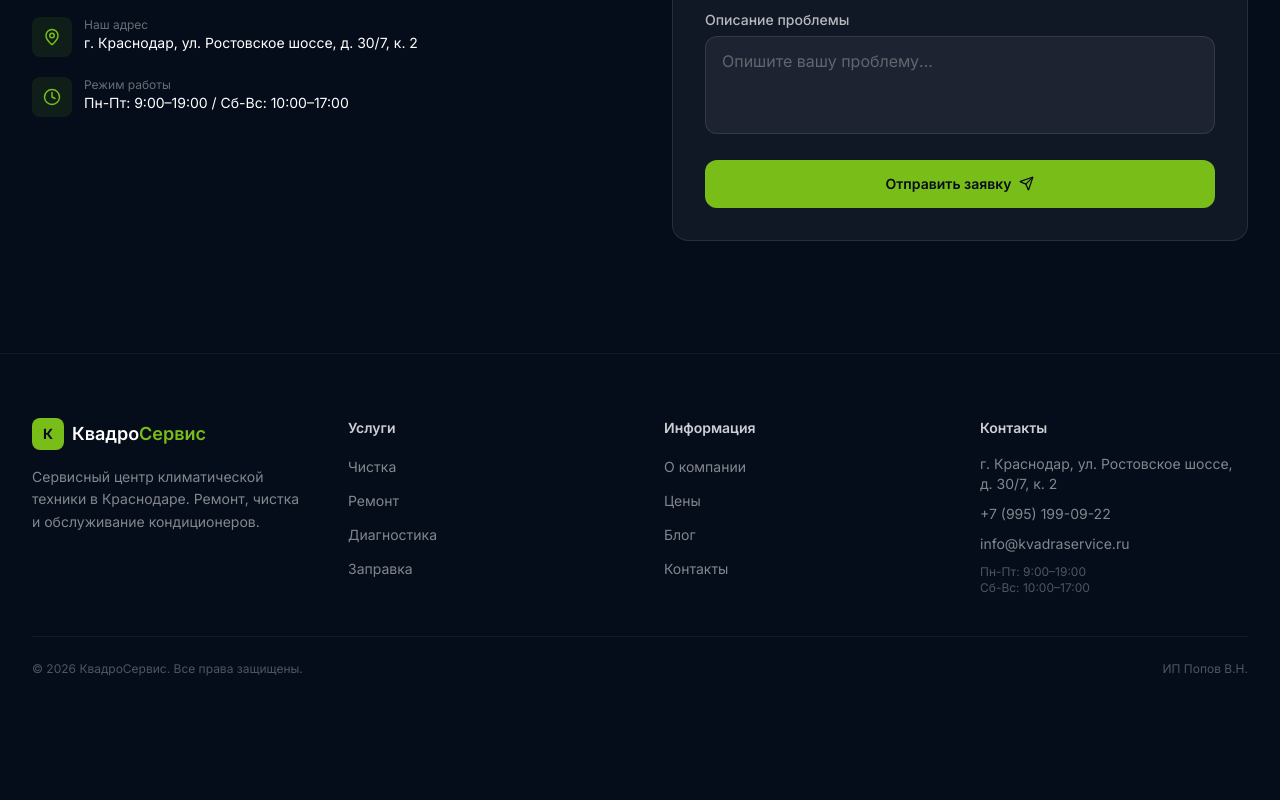
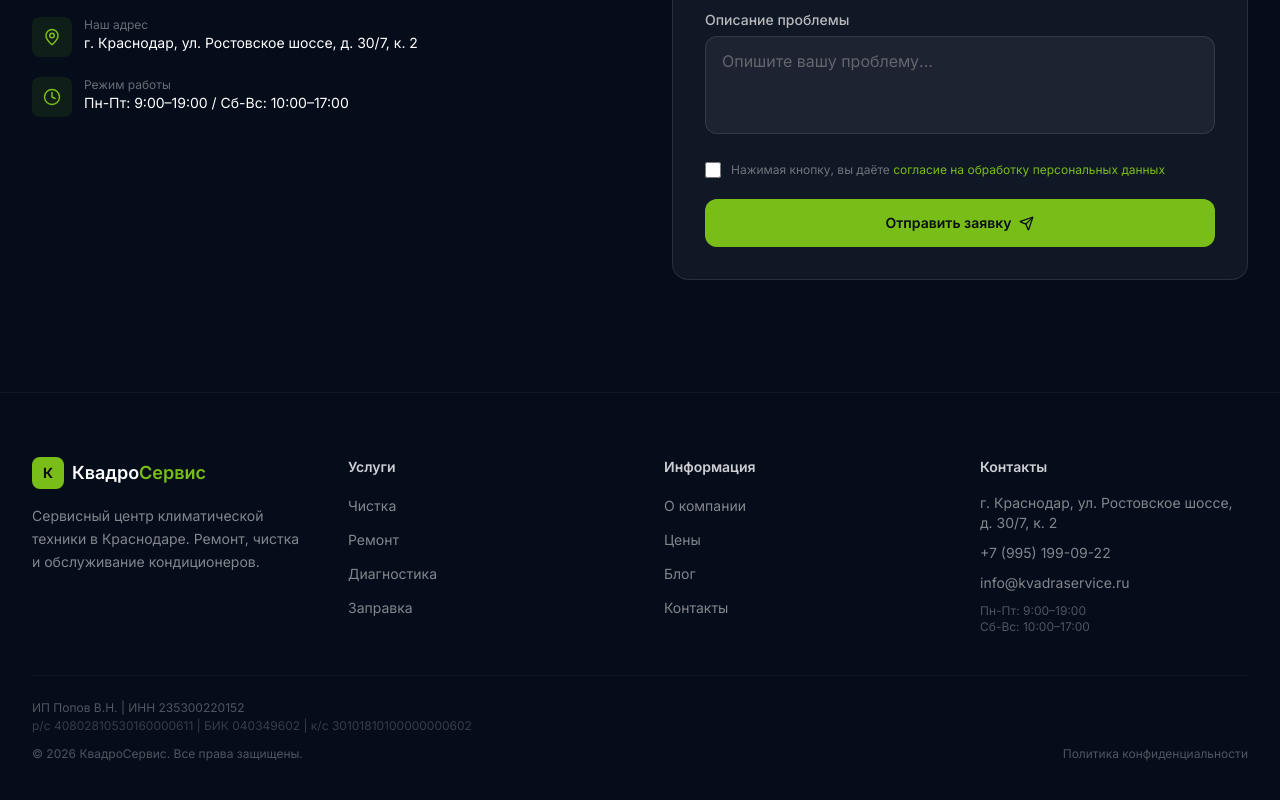
Before and after one commit to EwEE-ECO/Kvadra, a React (Vite) app: page / in a window 1280 px wide. Shown: the part 4079-4879 px from the top of the page. Before the commit the page ends 4820 px from the top, so only its background shows below. Built offline with nearby package versions, Linux system fonts and the light colour scheme.

Commit message:
Legal compliance fixes + blog images

```diff
--- a/src/components/ContactForm.jsx
+++ b/src/components/ContactForm.jsx
@@ -1,5 +1,6 @@
 import { useState } from "react";
 import { motion } from "framer-motion";
+import { Link } from "react-router-dom";
 import { Send, MapPin, Clock, Check } from "lucide-react";
 import MaxIcon from "./MaxIcon";
 import { addItem } from "../utils/db";
@@ -21,6 +22,7 @@ export default function ContactForm() {
     phone: "",
     message: "",
   });
+  const [agreed, setAgreed] = useState(false);
   const [sent, setSent] = useState(false);
   const [loading, setLoading] = useState(false);
   const [error, setError] = useState(false);
@@ -28,6 +30,10 @@ export default function ContactForm() {
   const handleSubmit = async (e) => {
     e.preventDefault();
     if (loading) return;
+    if (!agreed) {
+      setError("Необходимо согласие на обработку персональных данных");
+      return;
+    }
     setLoading(true);
     setError(false);
     addItem("leads", {
@@ -176,6 +182,21 @@ export default function ContactForm() {
                 {error && (
                   <p className="text-sm text-red-400 text-center">{typeof error === "string" ? error : "Ошибка отправки. Попробуйте позже."}</p>
                 )}
+                <label className="flex items-start gap-2.5 cursor-pointer">
+                  <input
+                    type="checkbox"
+                    checked={agreed}
+                    onChange={(e) => setAgreed(e.target.checked)}
+                    className="mt-0.5 w-4 h-4 rounded border-white/20 bg-white/5 accent-accent shrink-0"
+                    required
+                  />
+                  <span className="text-xs text-white/40 leading-relaxed">
+                    Нажимая кнопку, вы даёте{' '}
+                    <Link to="/privacy" className="text-accent hover:underline" target="_blank">
+                      согласие на обработку персональных данных
+                    </Link>
+                  </span>
+                </label>
                 <button
                   type="submit"
                   disabled={loading}
--- a/src/components/Footer.jsx
+++ b/src/components/Footer.jsx
@@ -95,9 +95,19 @@ export default function Footer() {
           </div>
         </div>
 
-        <div className="mt-10 pt-6 border-t border-white/5 flex flex-col sm:flex-row items-center justify-between gap-4 text-xs text-white/30">
-          <p>© {new Date().getFullYear()} КвадроСервис. Все права защищены.</p>
-          <p>ИП Попов В.Н.</p>
+        <div className="mt-10 pt-6 border-t border-white/5">
+          <div className="text-xs text-white/30 space-y-0.5 mb-3 text-center sm:text-left">
+            <p>ИП Попов В.Н. | ИНН 235300220152</p>
+            <p className="text-white/20">
+              р/с 40802810530160000611 | БИК 040349602 | к/с 30101810100000000602
+            </p>
+          </div>
+          <div className="flex flex-col sm:flex-row items-center justify-between gap-4 text-xs text-white/30">
+            <p>© {new Date().getFullYear()} КвадроСервис. Все права защищены.</p>
+            <Link to="/privacy" className="hover:text-accent transition-colors">
+              Политика конфиденциальности
+            </Link>
+          </div>
         </div>
       </div>
     </footer>
--- a/src/pages/AboutPage.jsx
+++ b/src/pages/AboutPage.jsx
@@ -6,7 +6,7 @@ const stats = [
   { value: "10+", label: "лет на рынке" },
   { value: "5000+", label: "довольных клиентов" },
   { value: "40+", label: "брендов обслуживаем" },
-  { value: "98%", label: "положительных отзывов" },
+  { value: "100%", label: "гарантия качества" },
 ];
 
 const values = [
--- a/src/pages/PrivacyPage.jsx
+++ b/src/pages/PrivacyPage.jsx
@@ -22,7 +22,7 @@ export default function PrivacyPage() {
           <div className="space-y-6 text-white/70 leading-relaxed text-sm">
             <section>
               <h2 className="text-lg font-semibold text-white mb-3">1. Общие положения</h2>
-              <p>Настоящая политика обработки персональных данных составлена в соответствии с требованиями Федерального закона от 27.07.2006 № 152-ФЗ «О персональных данных» (далее — Закон о персональных данных) и определяет порядок обработки персональных данных и меры по обеспечению безопасности персональных данных, предпринимаемые ИП (далее — Оператор).</p>
+              <p>Настоящая политика обработки персональных данных составлена в соответствии с требованиями Федерального закона от 27.07.2006 № 152-ФЗ «О персональных данных» (далее — Закон о персональных данных) и определяет порядок обработки персональных данных и меры по обеспечению безопасности персональных данных, предпринимаемые ИП Попов В.Н. (далее — Оператор).</p>
               <p className="mt-3">Оператор ставит важнейшей своей целью соблюдение прав и свобод человека при обработке его персональных данных, в том числе права на неприкосновенность частной жизни, личную и семейную тайну.</p>
             </section>
 
@@ -78,8 +78,17 @@ export default function PrivacyPage() {
 
             <section>
               <h2 className="text-lg font-semibold text-white mb-3">8. Контактная информация</h2>
-              <p>ИП, г. Краснодар, ул. Ростовское шоссе, д. 30/7, к. 2</p>
+              <p>Индивидуальный предприниматель Попов Владислав Николаевич</p>
+              <p>ИНН: 235300220152</p>
+              <p>г. Краснодар, ул. Ростовское шоссе, д. 30/7, к. 2</p>
               <p>Телефон: +7 (995) 199-09-22</p>
+              <p>E-mail: info@kvadraservice.ru</p>
+              <div className="mt-3 text-white/50">
+                <p className="font-medium text-white mb-1">Реквизиты:</p>
+                <p>р/с: 40802810530160000611</p>
+                <p>БИК: 040349602</p>
+                <p>к/с: 30101810100000000602</p>
+              </div>
             </section>
           </div>
         </motion.div>
```
Also changed, not shown: src/utils/db.js (+4 -4 lines).
